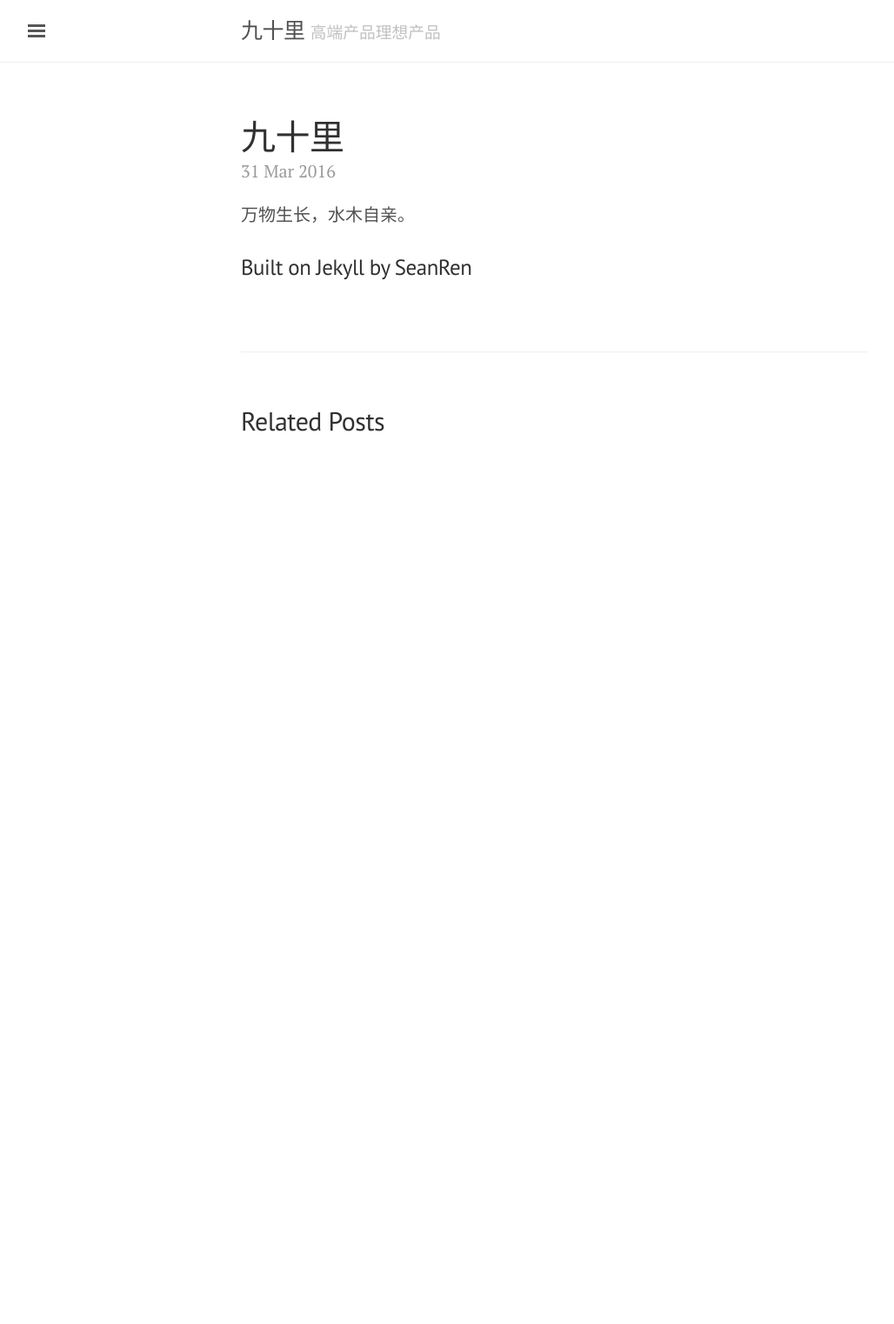
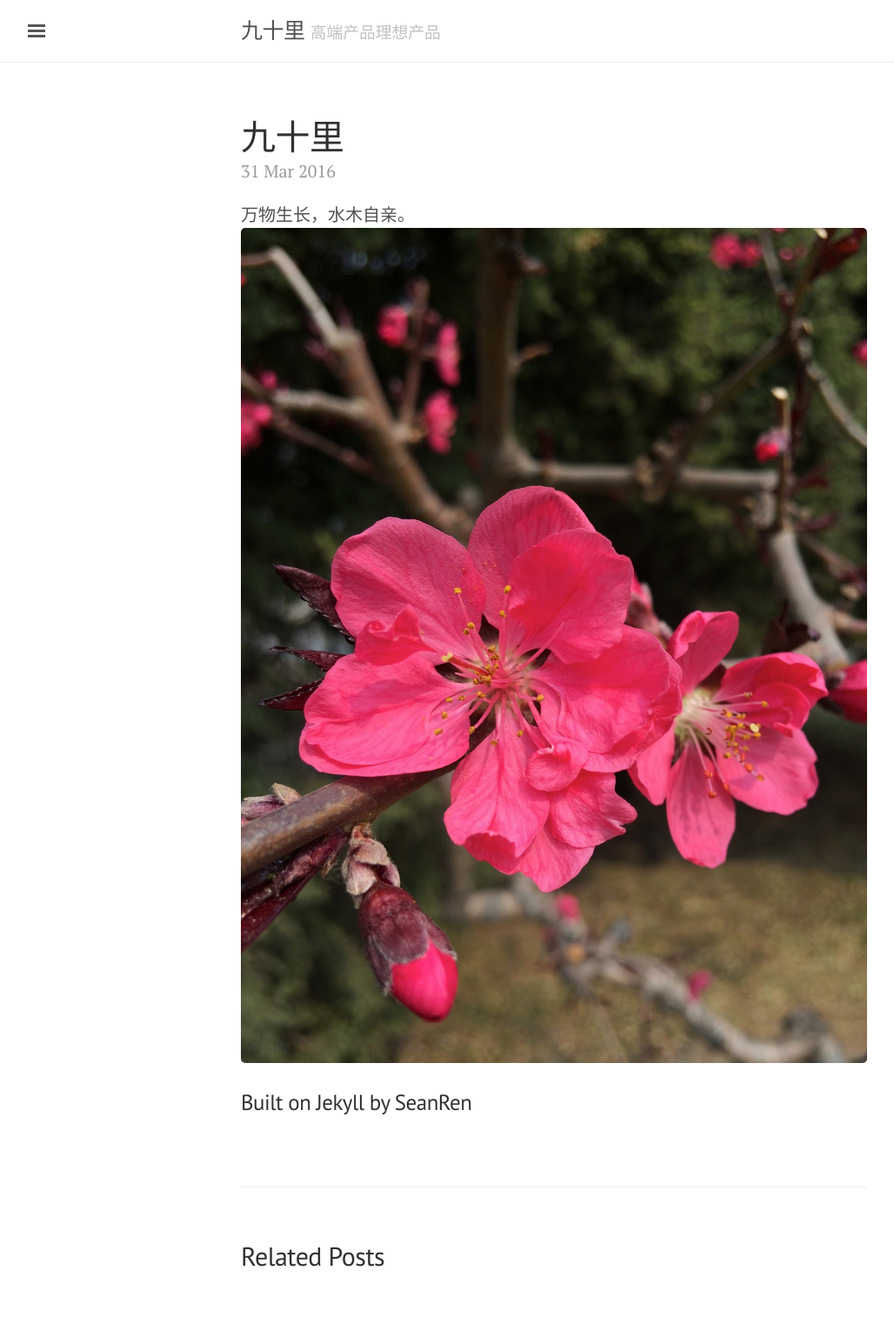
Before and after one commit to nintymiles/nintymiles.github.io, a Jekyll site: the page built from _posts/2016-03-31-nintymiles-kickoff.md, in a window 1280 px wide. Shown: the whole page at 87% size, without its empty margins (3-1031 px from the left). Built offline with Jekyll 4.4.1, drawn with Linux system fonts in a browser that asks for light colours; before the commit the page ends 900 px from its top, so only the background shows below that.

Commit message:
update blog article

```diff
--- a/_posts/2016-03-31-nintymiles-kickoff.md
+++ b/_posts/2016-03-31-nintymiles-kickoff.md
@@ -4,5 +4,6 @@ title: 九十里
 ---
 
 万物生长，水木自亲。
+![image description](/asset/springflower_160331.jpg)
 
 ### Built on Jekyll by SeanRen
```
Also changed, not shown: asset/springflower_160331.jpg (added), 5 other files.
